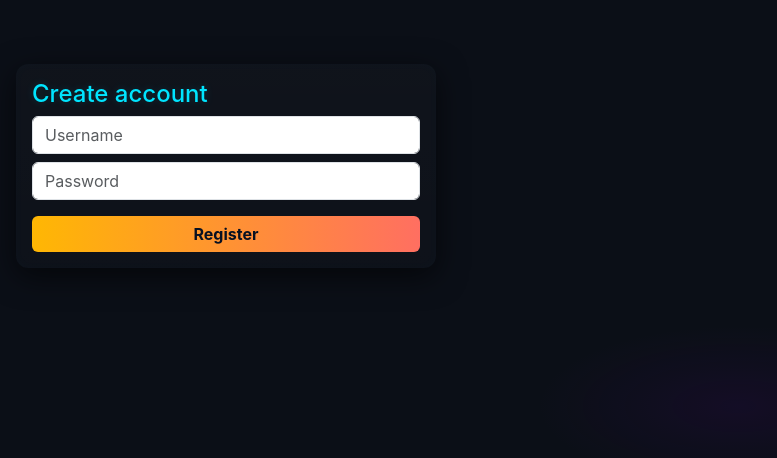
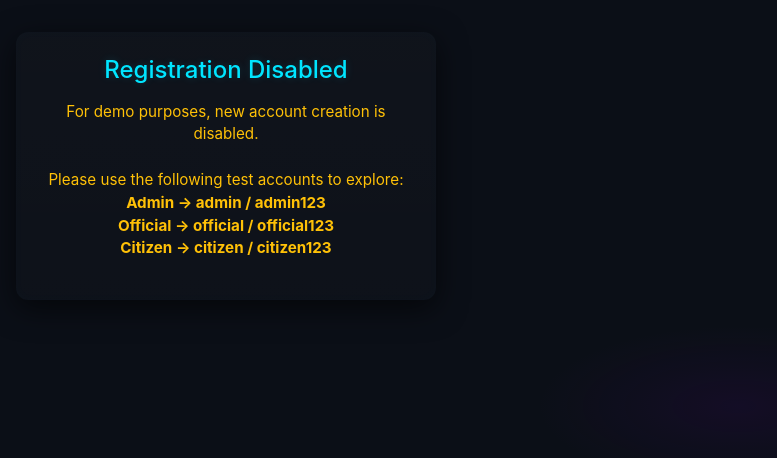
Before and after one commit to ARAVEEDUTRIVIKRAM/Local_Environmental_Issue_Reporting_System, a React (Create React App) app in the folder frontend/: page /register in a window 1280 px wide. Shown: the part 134-592 px from the top of the page, without its empty margins (414-1191 px from the left). Built offline with nearby package versions, Linux system fonts and the light colour scheme; no server answers.

Commit message:
Update RegisterPage.js

```diff
--- a/frontend/src/pages/RegisterPage.js
+++ b/frontend/src/pages/RegisterPage.js
@@ -1,43 +1,23 @@
-// frontend/src/pages/RegisterPage.js
-import React, { useState } from "react";
-import { Container, Form, Button, Card } from "react-bootstrap";
-import { toast } from "react-toastify";
-import { useNavigate } from "react-router-dom";
-import { registerApi } from "../services/api";
+import React from "react";
+import { Container, Card } from "react-bootstrap";
 
 export default function RegisterPage() {
-  const [username, setUsername] = useState("");
-  const [password, setPassword] = useState("");
-  const nav = useNavigate();
-
-  const submit = async (e) => {
-    e.preventDefault();
-    try {
-      // hits /api/auth/register -> proxied to backend at :8080 in dev
-      await registerApi({ username, password });
-      toast.success("Registered. Please login.");
-      nav("/login");
-    } catch (err) {
-      // display backend message if available
-      const message = err?.response?.data || "Could not register";
-      toast.error(message);
-      console.error("Register error:", err?.response || err);
-    }
-  };
-
   return (
-    <Container className="d-flex justify-content-center align-items-center" style={{ minHeight: "75vh" }}>
-      <Card style={{ width: 420 }} className="p-3 neon-card">
-        <h4 className="neon-title">Create account</h4>
-        <Form onSubmit={submit}>
-          <Form.Group className="mb-2">
-            <Form.Control placeholder="Username" value={username} onChange={e => setUsername(e.target.value)} />
-          </Form.Group>
-          <Form.Group className="mb-3">
-            <Form.Control placeholder="Password" type="password" value={password} onChange={e => setPassword(e.target.value)} />
-          </Form.Group>
-          <Button type="submit" className="w-100" variant="warning">Register</Button>
-        </Form>
+    <Container
+      className="d-flex justify-content-center align-items-center"
+      style={{ minHeight: "75vh" }}
+    >
+      <Card style={{ width: 420 }} className="p-4 neon-card text-center">
+        <h4 className="neon-title mb-3">Registration Disabled</h4>
+        <p style={{ fontSize: "0.95rem", color: "#ffc107" }}>
+          For demo purposes, new account creation is disabled.
+          <br />
+          <br />
+          Please use the following test accounts to explore:
+          <br /> <b>Admin → admin / admin123</b>
+          <br /> <b>Official → official / official123</b>
+          <br /> <b>Citizen → citizen / citizen123</b>
+        </p>
       </Card>
     </Container>
   );
```
